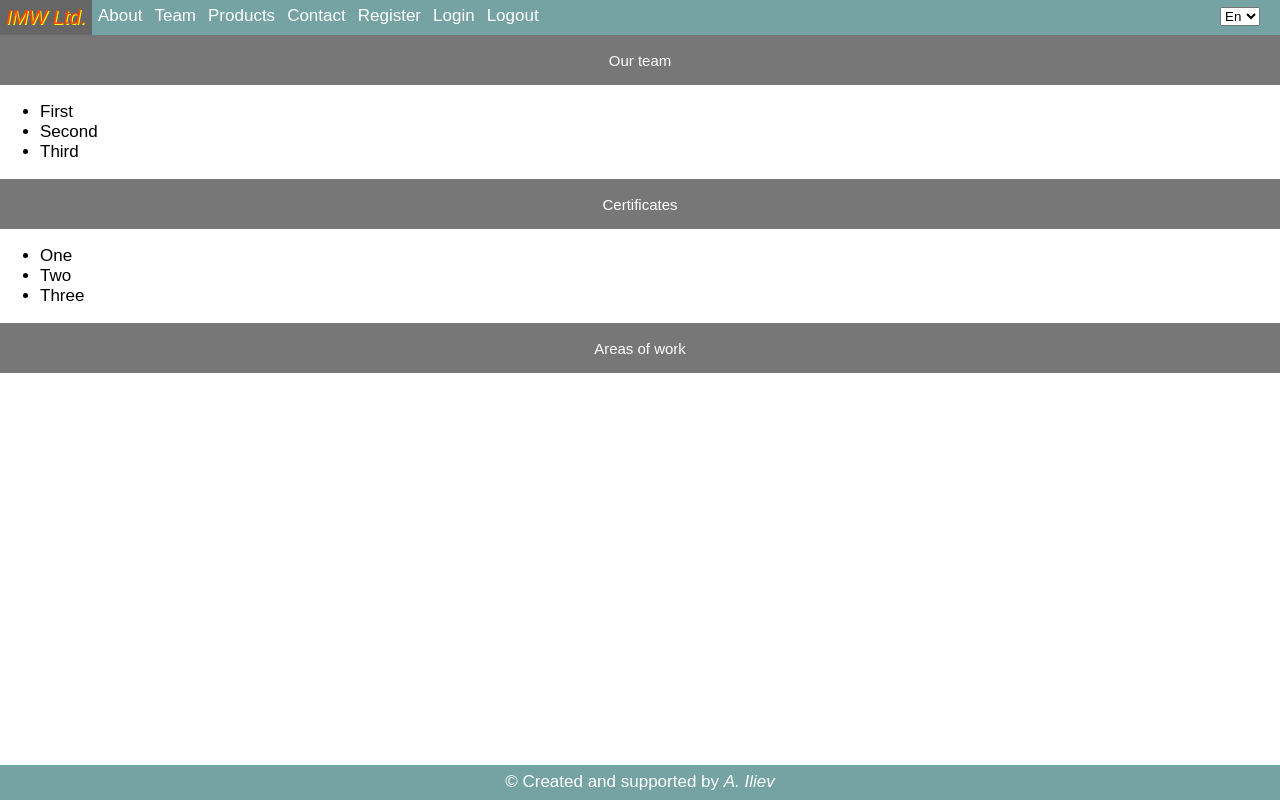
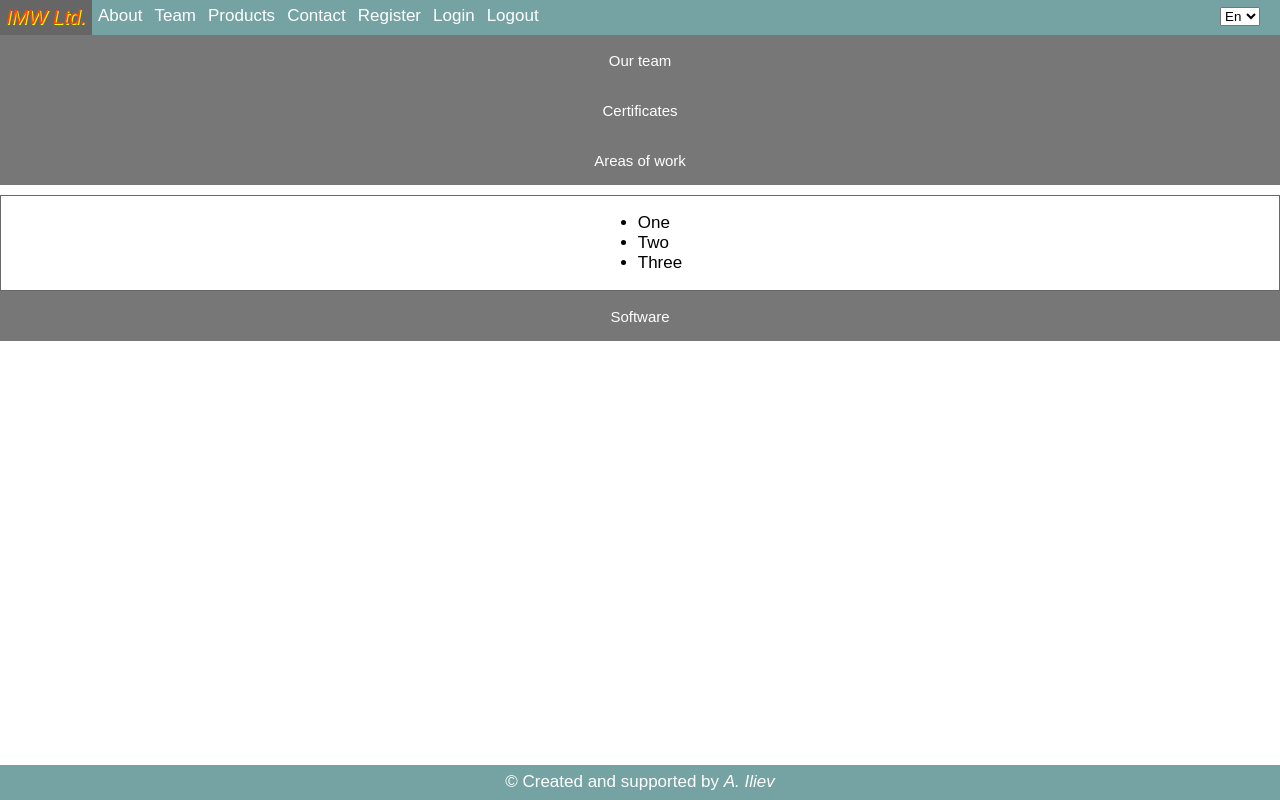
Before and after one commit to AleksandarIliev/IMW, a React (Create React App) app: page /team in a window 1280 px wide. Both pictures are taken after a click on the button "Areas of work". Built offline with nearby package versions, Linux system fonts and the light colour scheme.

Commit message:
Fix bugs in Collapsible component

```diff
--- /dev/null
+++ b/src/Components/Team/Collapsible.css
@@ -0,0 +1,32 @@
+.container {
+    width: 100%;
+}
+
+.toggle {
+    width: 100%;
+    height: 50px;
+    background-color: #777;
+    color: #fff;
+    border: unset;
+    cursor: pointer;
+    font-size: 15px;
+    text-align: center;
+    padding: 0px;
+}
+
+.toggle:hover {
+    background-color: #555;
+}
+
+.content {
+    width: auto;
+    height: auto;
+    margin-top: 10px;
+    border: 1px solid #686868;
+    display: none;
+    justify-content: center;
+}
+
+.show {
+    display: flex;
+}
--- a/src/Components/Team/Collapsible.js
+++ b/src/Components/Team/Collapsible.js
@@ -1,12 +1,12 @@
 import { useState } from "react";
-import styles from './Collapsible.module.css';
+import './Collapsible.css';
 
 export const Collapsible = ({ children, label }) => {
     const [open, setOpen] = useState(false);
 
     return (
-        <div className={styles.container}>
-            <button className={styles.toggle} onClick={() => setOpen(!open)}>{label}</button>
+        <div className="container">
+            <button className="toggle" onClick={() => setOpen(!open)}>{label}</button>
             <div className={open ? "content show" : "content"}>{children}</div>
         </div>
     )
--- a/src/Components/Team/Team.js
+++ b/src/Components/Team/Team.js
@@ -1,5 +1,5 @@
 import { LanguageContext } from "../Context/LanguageContext";
-import { useContext, useState } from "react";
+import { useContext } from "react";
 import { Collapsible } from "./Collapsible";
 
 export const Team = () => {
@@ -24,7 +24,19 @@ export const Team = () => {
             </Collapsible>
 
             <Collapsible label="Areas of work">
+                <ul>
+                    <li>One</li>
+                    <li>Two</li>
+                    <li>Three</li>
+                </ul>
+            </Collapsible>
 
+            <Collapsible label="Software">
+                <ul>
+                    <li>One</li>
+                    <li>Two</li>
+                    <li>Three</li>
+                </ul>
             </Collapsible>
         </div>
     )
```
